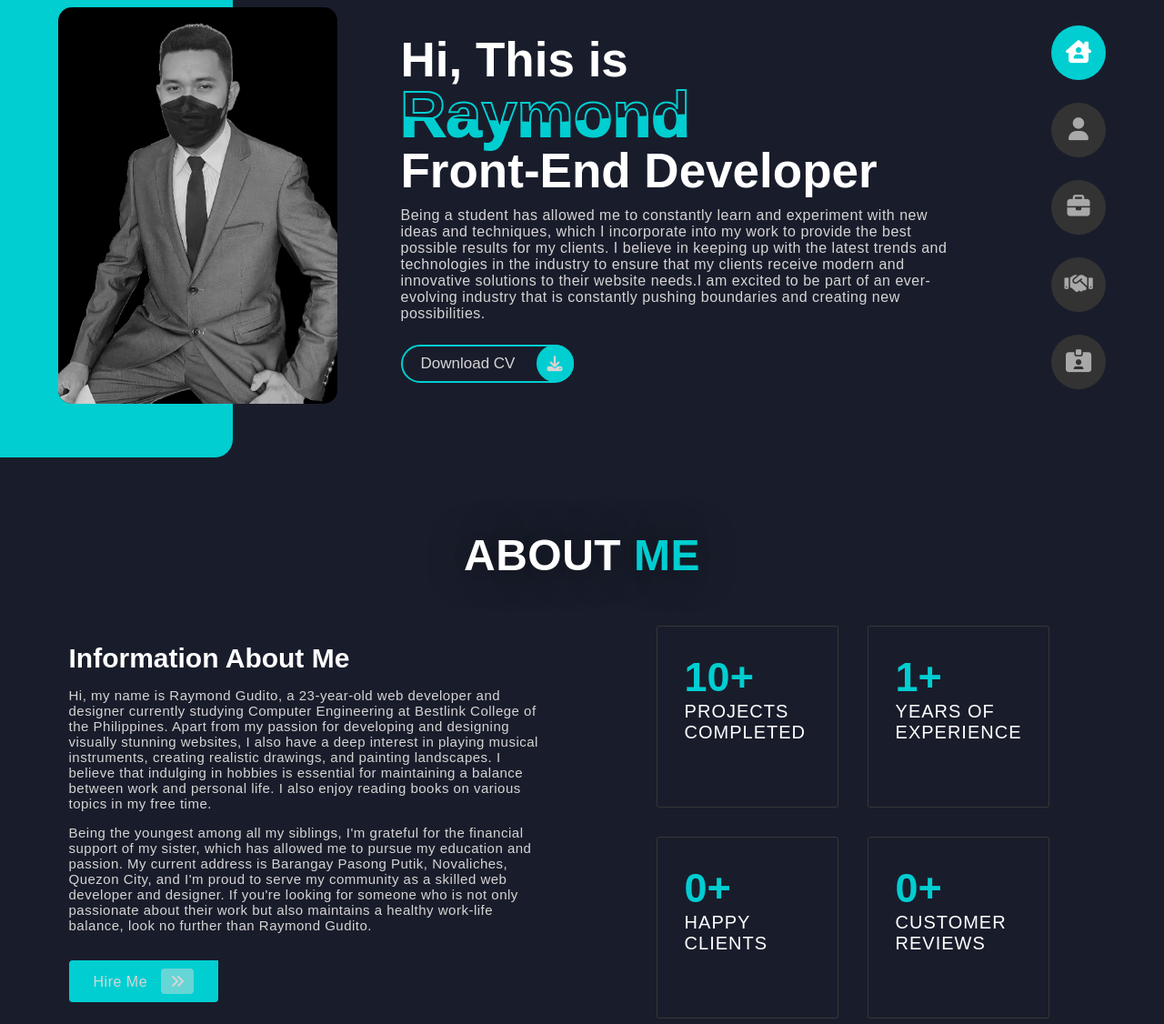
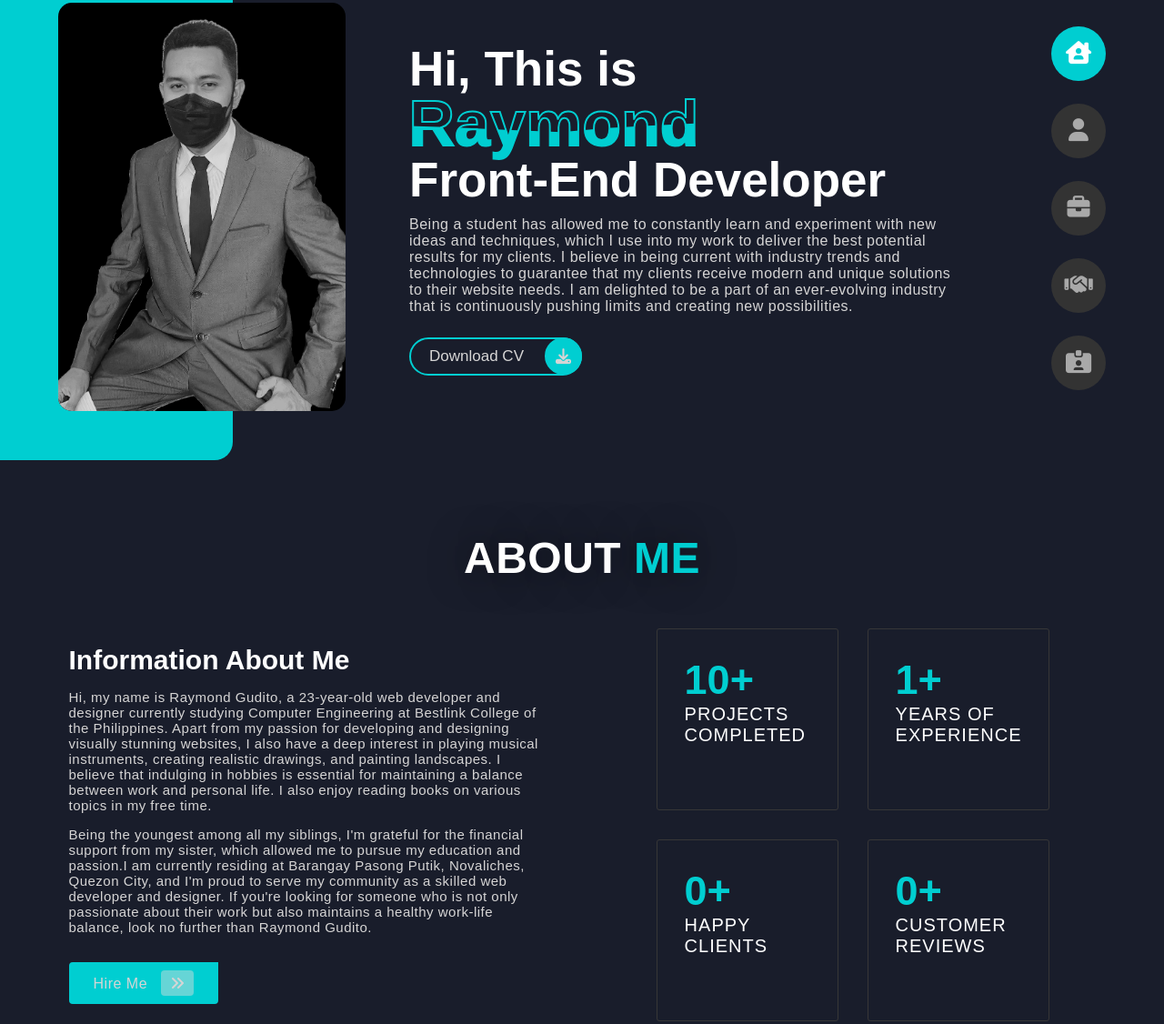
Before and after one commit to Raymond0627/raymond.gudito.com, a plain HTML site: page index.html in a window 1280 px wide. Shown: the part 47-1173 px from the top of the page at 91% size. Drawn offline with Linux system fonts and the light colour scheme.

Commit message:
Update index.html

```diff
--- a/index.html
+++ b/index.html
@@ -29,12 +29,7 @@
                         </div>
                         <br> <span class="role">Front-End Developer</span>
                     </h1>
-                    <p>Being a student has allowed me to constantly learn and experiment with new ideas and techniques,
-                        which I incorporate into my work to provide the best possible results for my clients. I believe
-                        in keeping up with the latest trends and technologies in the industry to ensure that my clients
-                        receive modern and innovative solutions to their website needs.I am excited to be part
-                        of an ever-evolving industry that is constantly pushing boundaries and creating new
-                        possibilities.
+                    <p>Being a student has allowed me to constantly learn and experiment with new ideas and techniques, which I use into my work to deliver the best potential results for my clients. I believe in being current with industry trends and technologies to guarantee that my clients receive modern and unique solutions to their website needs. I am delighted to be a part of an ever-evolving industry that is continuously pushing limits and creating new possibilities.
                     </p>
                     <a href="My latest resume.pdf">Download CV <i class="fa-solid fa-download"></i></a>
                 </div>
@@ -84,9 +79,8 @@
                         essential for maintaining a balance between work and personal life. I also enjoy reading books
                         on
                         various topics in my free time.</p>
-                    <p>Being the youngest among all my siblings, I'm grateful for the financial support of my sister,
-                        which
-                        has allowed me to pursue my education and passion. My current address is Barangay Pasong Putik,
+                    <p>Being the youngest among all my siblings, I'm grateful for the financial support from my sister,
+                        which allowed me to pursue my education and passion.I am currently residing at Barangay Pasong Putik,
                         Novaliches, Quezon City, and I'm proud to serve my community as a skilled web developer and
                         designer. If you're looking for someone who is not only passionate about their work but also
                         maintains a healthy work-life balance, look no further than Raymond Gudito.</p>
```
